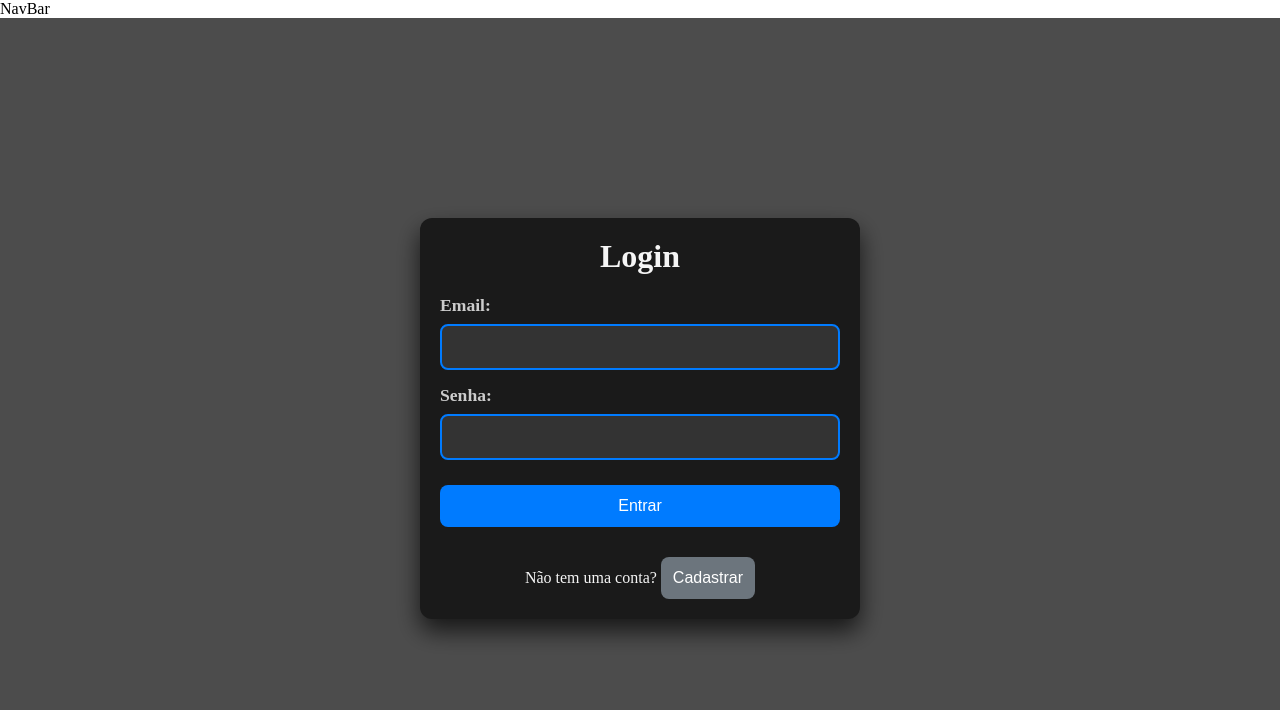
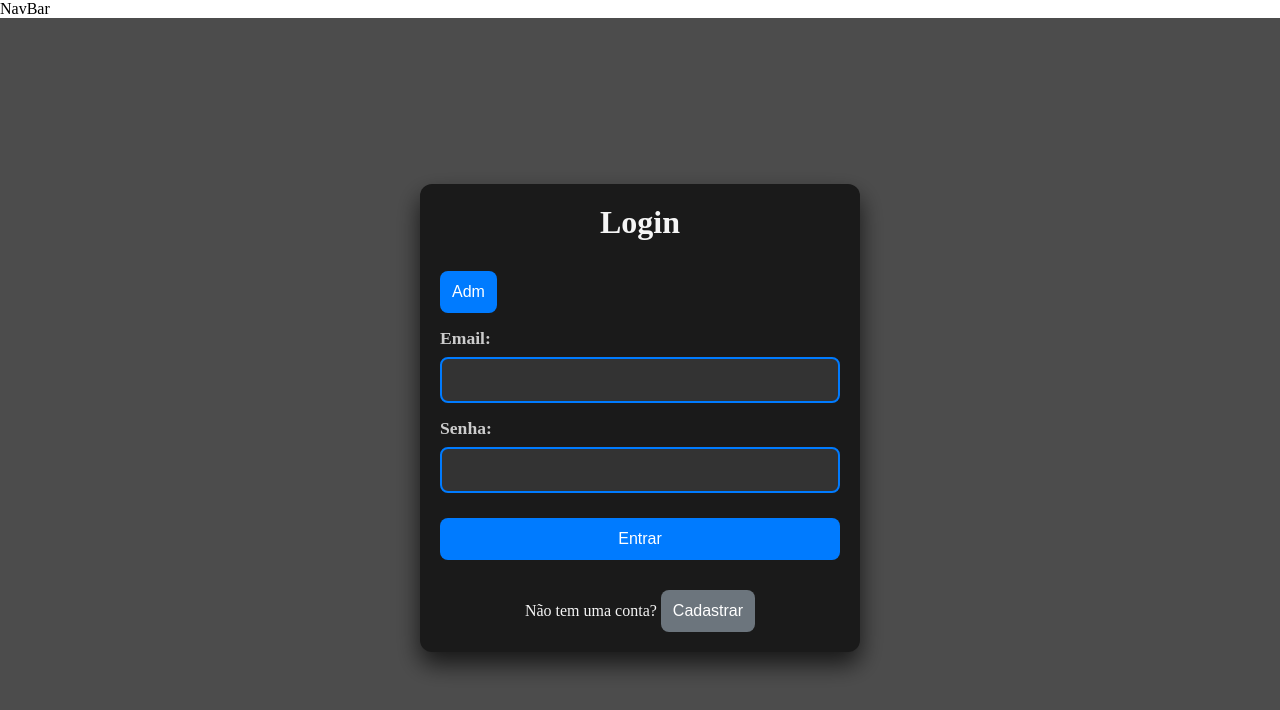
Before and after one commit to euluisdev/personal-app, a Next.js app: page / in a window 1280 px wide. Shown: the top 710 px of the page. Built offline with nearby package versions, Linux system fonts and the light colour scheme.

Commit message:
feat(button): Add toggleAdminLogin function to handle admin login stat

```diff
--- a/src/app/page.js
+++ b/src/app/page.js
@@ -8,6 +8,7 @@ import styles from './page.module.css';
 export default function HomePage() {
   const router = useRouter();
   const [formType, setFormType] = useState('login');
+  const [isAdminLogin, setIsAdminLogin] = useState(false);
   const [formData, setFormData] = useState({
     nome: '',
     datanasc: '',
@@ -39,8 +40,6 @@ export default function HomePage() {
       });
 
       const data = await response.json();
-
-      console.log(data);
       setMessage(data.message);
 
       if (response.ok) {
@@ -68,11 +67,12 @@ export default function HomePage() {
 
       } else {
         setMessage(data.message);
-      }
+      };
+
     } catch (error) {
       console.error('Erro ao enviar o formulário:', error);
       setMessage('Erro ao processar a requisição.');
-    }
+    };
   };
 
   //update fields values from form
@@ -80,10 +80,23 @@ export default function HomePage() {
     setFormData({ ...formData, [e.target.name]: e.target.value });
   };
 
+  const toggleAdminLogin = () => {
+    if (isAdminLogin) {
+      setIsAdminLogin(false);
+    } else {
+      router.push('/AdminLogin');
+    };
+  };
+
   return (
     <div className={styles['modal-overlay']}>
       <div className={styles['modal-container']}>
-        <h1 className={styles['modal-title']}>{formType === 'login' ? 'Login' : 'Cadastro'}</h1>
+        <div className={styles['modal-title']}>
+          <h1 className={styles['modal-title']}>{formType === 'login' ? 'Login' : 'Cadastro'}</h1>
+          <button onClick={toggleAdminLogin} className={styles['admin-toggle']}>
+            {isAdminLogin ? 'Aluno' : 'Adm'}
+          </button>
+        </div>
         <form onSubmit={handleSubmit}>
           {formType === 'register' && (
             <>
```
